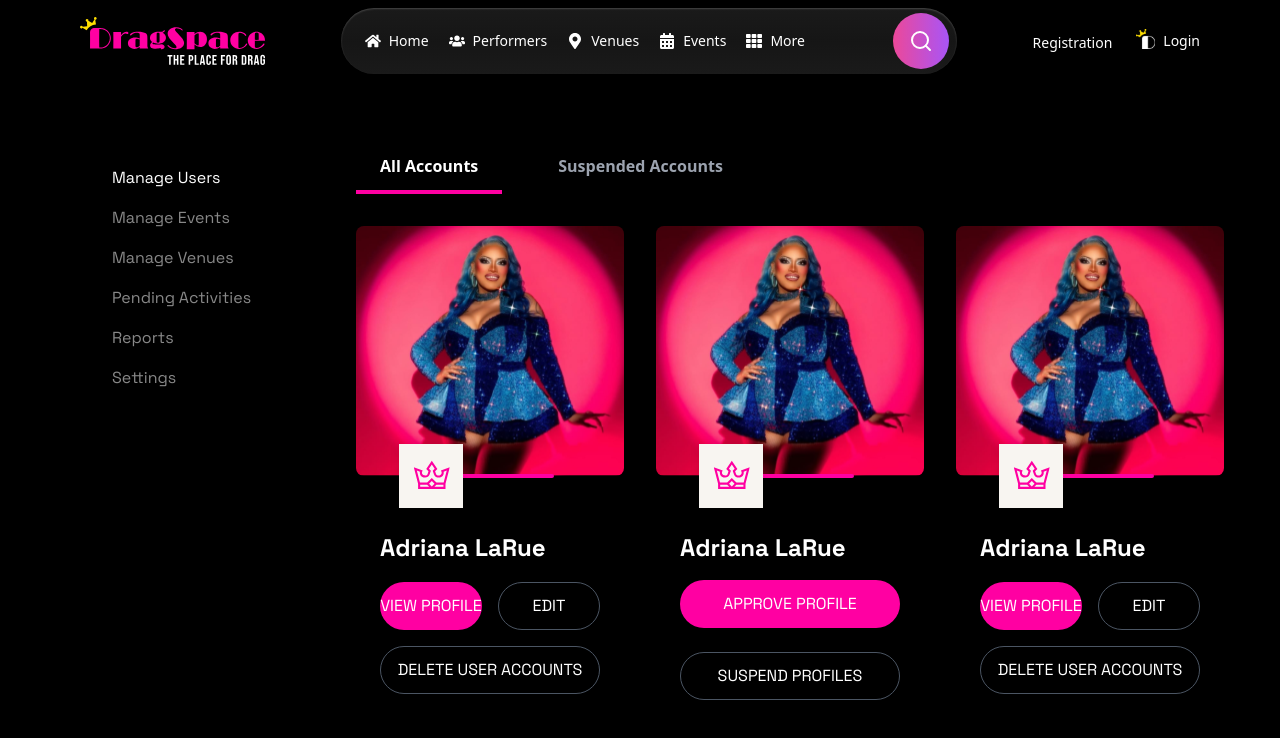
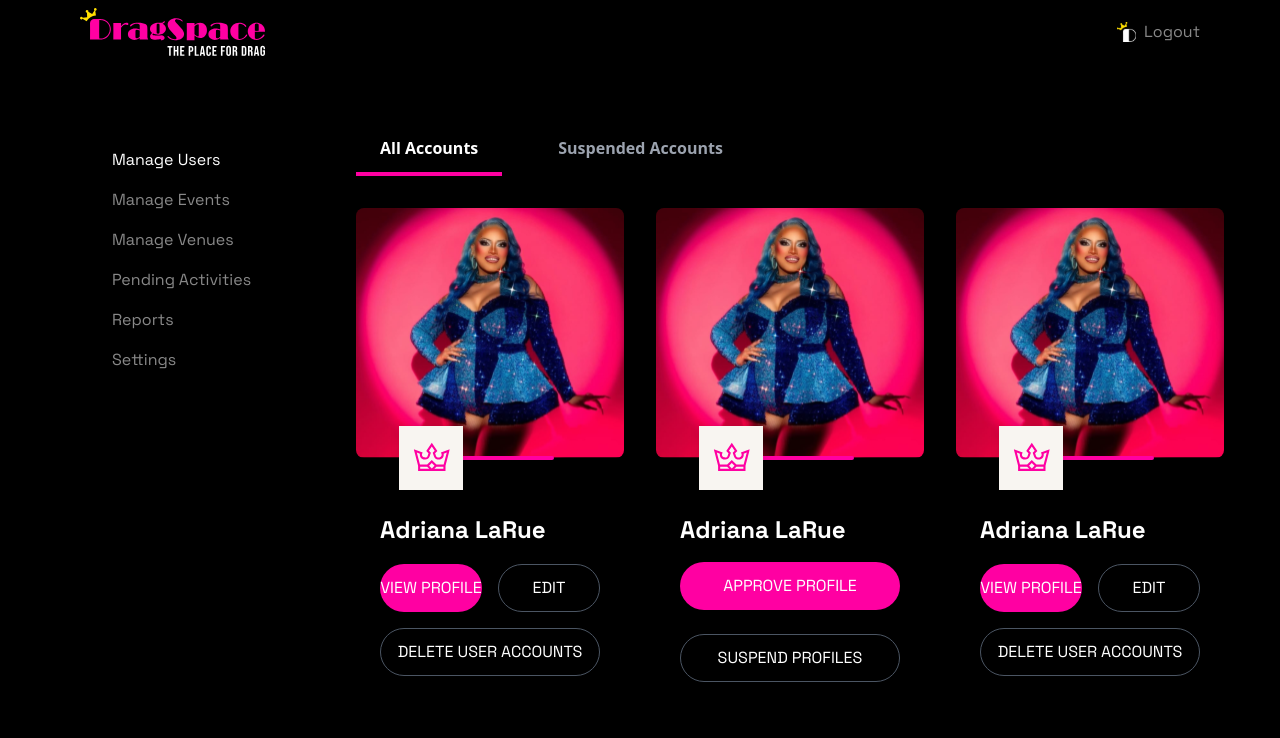
Before and after one commit to HamzaAliKundi/coltable-deshabord-admin, a React (Vite) app: page /users in a window 1280 px wide. Shown: the top 738 px of the page. Built offline with nearby package versions, Linux system fonts and the light colour scheme.

Commit message:
qa chan ges

```diff
--- a/src/components/activities/activities.tsx
+++ b/src/components/activities/activities.tsx
@@ -21,34 +21,34 @@ const Activities = () => {
 
   return (
     <div className='p-4 md:p-8 mb-32'>
-      <div className='grid grid-cols-1 md:grid-cols-2 lg:grid-cols-3 gap-8'>
+      <div className='grid grid-cols-2 md:grid-cols-2 lg:grid-cols-3 gap-4 md:gap-8'>
         {profiles.map((profile, index) => (
-          <div key={index} className='a rounded-[8px] p-4'>
+          <div key={index} className='rounded-[8px] p-2 md:p-4'>
             {/* Main Image */}
             <div className="relative">
               <img
                 src={profile.mainImage}
                 alt={profile.name}
-                className="w-full md:w-[295px] h-[230px] md:h-[250px] rounded-[8px] object-cover"
+                className="w-full h-[150px] md:h-[250px] rounded-[8px] object-cover"
               />
-              <div className="w-1/2 -bottom-0.5 absolute left-16 h-[4px] bg-[#FF00A2] rounded-[10px]"></div>
+              <div className="w-1/2 -bottom-0.5 absolute left-16 h-[3px] md:h-[4px] bg-[#FF00A2] rounded-[10px]"></div>
               {/* Logo/Icon Image */}
-              <div className="absolute bottom-[-40px] left-[35px]">
+              <div className="absolute bottom-[-25px] md:bottom-[-40px] left-[25px] md:left-[35px]">
                 <img
                   src={profile.logoImage}
                   alt={`${profile.name} logo`}
-                  className="w-[80px] h-[80px]"
+                  className="w-[50px] h-[50px] md:w-[80px] md:h-[80px]"
                 />
               </div>
             </div>
 
-            <div className='mt-14 flex flex-col gap-4'>
-              <h3 className='text-white text-xl font-bold ml-6'>{profile.name}</h3>
+            <div className='mt-8 md:mt-14 flex flex-col gap-2 md:gap-4'>
+              <h3 className='text-white text-base md:text-xl font-bold ml-4 md:ml-6'>{profile.name}</h3>
               <div className='flex flex-col gap-2 items-center'>
-                <button className='w-[250px] h-[51px] bg-[#FF00A2] text-white font-medium rounded-[30px]'>
+                <button className='w-full md:w-[250px] h-[40px] md:h-[51px] bg-[#FF00A2] text-white text-sm md:text-base font-medium rounded-[30px]'>
                   APPROVE PROFILE
                 </button>
-                <button className='w-[250px] h-[51px] border border-white/20 text-white font-medium rounded-[30px]'>
+                <button className='w-full md:w-[250px] h-[40px] md:h-[51px] border border-white/20 text-white text-sm md:text-base font-medium rounded-[30px]'>
                   SUSPEND PROFILE
                 </button>
               </div>
--- a/src/pages/layout.tsx
+++ b/src/pages/layout.tsx
@@ -1,18 +1,16 @@
 import { useState } from "react";
-import {  Outlet } from "react-router-dom";
+import { Outlet } from "react-router-dom";
 import Navbar from "./navbar";
-import { Menu, X } from "lucide-react";
 import SideNav from "./sideNav";
 import Footer from "../common/Footer";
 
 const Layout = () => {
   const [isSidebarOpen, setIsSidebarOpen] = useState(false);
-
   const toggleSidebar = () => setIsSidebarOpen(!isSidebarOpen);
 
   return (
     <div className="flex h-screen bg-black flex-col">
-      <Navbar />
+      <Navbar isSidebarOpen={isSidebarOpen} toggleSidebar={toggleSidebar} />
 
       <div className="flex flex-1">
         <SideNav isSidebarOpen={isSidebarOpen} toggleSidebar={toggleSidebar} />
@@ -24,17 +22,10 @@ const Layout = () => {
               : ""
           }`}
         >
-          <button
-            onClick={toggleSidebar}
-            className="absolute top-[74px] left-1 z-30 text-gray-600 md:hidden"
-          >
-            <Menu className="h-5 w-5" />
-          </button>
           <Outlet />
-
         </main>
       </div>
-          <Footer />
+      <Footer />
     </div>
   );
 };
--- a/src/pages/navbar.tsx
+++ b/src/pages/navbar.tsx
@@ -1,17 +1,13 @@
 import { useState } from "react";
-import { FiSearch, FiMenu, FiX } from "react-icons/fi";
-import { FaHome, FaUsers, FaMapMarkerAlt, FaCalendarAlt, FaTh } from "react-icons/fa";
-import { Link, useLocation } from "react-router-dom";
-import { motion, AnimatePresence } from "framer-motion";
+import { FiMenu, FiX } from "react-icons/fi";
+import { Link } from "react-router-dom";
 
-export default function Navbar() {
-  const [isOpen, setIsOpen] = useState(false);
-  const location = useLocation();
+interface NavbarProps {
+  isSidebarOpen: boolean;
+  toggleSidebar: () => void;
+}
 
-  const handleLinkClick = () => {
-    setIsOpen(false);
-  };
-
+export default function Navbar({ isSidebarOpen, toggleSidebar }: NavbarProps) {
   return (
     <nav className="bg-black py-2 text-white h-[100px] w-full flex items-center z-30 px-8 md:px-20 justify-between relative">
       {/* Left Logo */}
@@ -21,144 +17,24 @@ export default function Navbar() {
         </Link>
       </div>
 
-      {/* Middle Navigation - Desktop */}
-      <div className="hidden md:flex items-center w-[616px] h-[66px] p-2 rounded-full shadow-lg backdrop-blur-sm"
-     style={{
-       background: "linear-gradient(180deg, rgba(255, 255, 255, 0.1) 0%, rgba(24, 24, 24, 0.9) 50%, rgba(255, 255, 255, 0.1) 100%)",
-       boxShadow: "0 4px 10px rgba(0, 0, 0, 0.4), inset 0 1px 2px rgba(255, 255, 255, 0.2)"
-     }}>
-        <div className="flex items-center space-x-5 px-4 text-sm">
-          <div className="flex flex-col items-center">
-            <Link to="/" className="flex items-center gap-2">
-              <FaHome className="w-4 h-4" /> Home
-            </Link>
-            {location.pathname === "/" && (
-              <div className="w-full h-[3px] bg-[#FF00A2] rounded-[5px] mt-2"></div>
-            )}
-          </div>
-          <div className="flex flex-col items-center">
-            <Link to="/performers" className="flex items-center gap-2">
-              <FaUsers className="w-4 h-4" /> Performers
-            </Link>
-            {location.pathname === "/performers" && (
-              <div className="w-full h-[3px] bg-[#FF00A2] rounded-[5px] mt-2"></div>
-            )}
-          </div>
-          <div className="flex flex-col items-center">
-            <Link to="/venues" className="flex items-center gap-2">
-              <FaMapMarkerAlt className="w-4 h-4" /> Venues
-            </Link>
-            {location.pathname === "/venues" && (
-              <div className="w-full h-[3px] bg-[#FF00A2] rounded-[5px] mt-2"></div>
-            )}
-          </div>
-          <div className="flex flex-col items-center">
-            <Link to="/events" className="flex items-center gap-2">
-              <FaCalendarAlt className="w-4 h-4" /> Events
-            </Link>
-            {location.pathname === "/events" && (
-              <div className="w-full h-[3px] bg-[#FF00A2] rounded-[5px] mt-2"></div>
-            )}
-          </div>
-          <div className="flex flex-col items-center">
-            <Link to="/more" className="flex items-center gap-2">
-              <FaTh className="w-4 h-4" /> More
-            </Link>
-            {location.pathname === "/more" && (
-              <div className="w-full h-[3px] bg-[#FF00A2] rounded-[5px] mt-2"></div>
-            )}
-          </div>
-        </div>
-        {/* Search Icon */}
-        <div className="ml-auto bg-gradient-to-r from-pink-500 to-purple-500 rounded-full p-4 cursor-pointer">
-          <FiSearch className="text-white w-6 h-6" />
-        </div>
+      {/* Right Section */}
+      <div className="flex items-center gap-4">
+        {/* Logout Button - Hide on mobile and when sidebar is open */}
+        {!isSidebarOpen && (
+          <Link
+            to="#"
+            className="hidden md:flex items-center gap-2 text-[#888888] hover:text-white transition-colors"
+          >
+            <img src="/login.svg" alt="Logout" className="w-[19px] h-[20px]" />
+            <span className="font-['Space_Grotesk'] text-[16px]">Logout</span>
+          </Link>
+        )}
+
+        {/* Mobile Menu Button */}
+        <button onClick={toggleSidebar} className="md:hidden">
+          {isSidebarOpen ? <FiX className="w-8 h-8" /> : <FiMenu className="w-8 h-8" />}
+        </button>
       </div>
-
-      {/* Right Links */}
-      {/* Right Links */}
-      <div className="hidden md:flex space-x-6">
-        <Link to="#" className="text-sm mt-1">
-          Registration
-        </Link>
-        <Link to="#" className="text-sm flex items-center gap-2">
-          <img
-            src="/login.svg"
-            alt="Login"
-            className="w-[19px] h-[20px] mb-1"
-          />
-          <span>Login</span>
-        </Link>
-      </div>
-
-      {/* Mobile Menu Button */}
-      <button onClick={() => setIsOpen(!isOpen)} className="md:hidden">
-        {isOpen ? <FiX className="w-8 h-8" /> : <FiMenu className="w-8 h-8" />}
-      </button>
-
-      {/* Mobile Dropdown Menu */}
-      <AnimatePresence>
-        {isOpen && (
-          <motion.div
-            initial={{ opacity: 0, y: -10 }}
-            animate={{ opacity: 1, y: 0 }}
-            exit={{ opacity: 0, y: -10 }}
-            transition={{ duration: 0.2 }}
-            className="absolute top-[100px] left-0 w-full bg-gray-900 text-white flex flex-col space-y-4 p-5 md:hidden z-50 shadow-lg"
-          >
-            <Link
-              to="/"
-              className="flex items-center gap-2 py-2"
-              onClick={handleLinkClick}
-            >
-              <FaHome /> Home
-            </Link>
-            <Link
-              to="/performers"
-              className="flex items-center gap-2 py-2"
-              onClick={handleLinkClick}
-            >
-              <FaUsers /> Performers
-            </Link>
-            <Link
-              to="/venues"
-              className="flex items-center gap-2 py-2"
-              onClick={handleLinkClick}
-            >
-              <FaMapMarkerAlt /> Venues
-            </Link>
-            <Link
-              to="/events"
-              className="flex items-center gap-2 py-2"
-              onClick={handleLinkClick}
-            >
-              <FaCalendarAlt /> Events
-            </Link>
-            <Link
-              to="/more"
-              className="flex items-center gap-2 py-2"
-              onClick={handleLinkClick}
-            >
-              <FaTh /> More
-            </Link>
-            <Link to="/registration" className="py-2" onClick={handleLinkClick}>
-              Registration
-            </Link>
-            <Link
-              to="/login"
-              className="flex items-center gap-2 py-2"
-              onClick={handleLinkClick}
-            >
-              <img
-                src="/login.svg"
-                alt="Login"
-                className="w-4 h-4"
-              />
-              <span>Login</span>
-            </Link>
-          </motion.div>
-        )}
-      </AnimatePresence>
     </nav>
   );
 }
--- a/src/pages/sideNav.tsx
+++ b/src/pages/sideNav.tsx
@@ -1,5 +1,4 @@
 import { NavLink } from "react-router-dom";
-import { useState } from "react";
 
 const navItems = [
   { name: "Manage Users", path: "/users" },
@@ -38,6 +37,21 @@ const SideNav = ({ isSidebarOpen, toggleSidebar }: SideNavProps) => {
               </NavLink>
             </li>
           ))}
+          {isSidebarOpen && (
+            <li className="mt-8">
+              <NavLink
+                to="#"
+                className="block px-4 py-2 font-['Space_Grotesk'] text-[16px] leading-[100%] align-middle text-[#888888] flex items-center gap-2"
+              >
+                <img
+                  src="/login.svg"
+                  alt="Logout"
+                  className="w-[19px] h-[20px]"
+                />
+                <span>Logout</span>
+              </NavLink>
+            </li>
+          )}
         </ul>
       </nav>
     </aside>
```
Also changed, not shown: src/components/users/users.tsx (+19 -20 lines).
